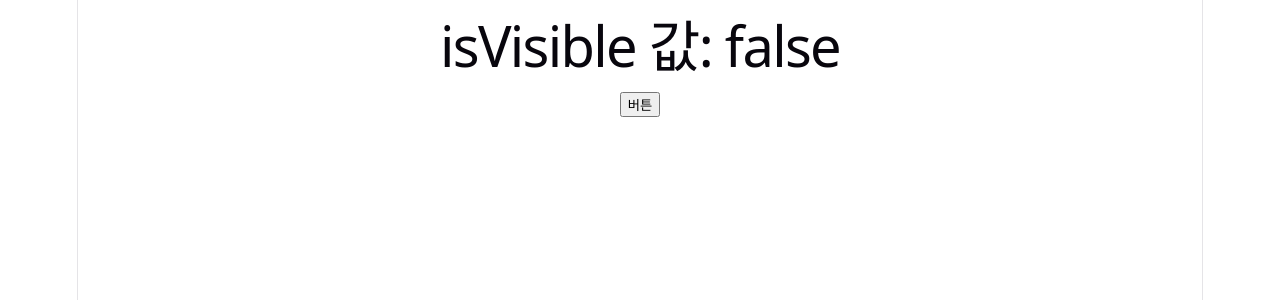
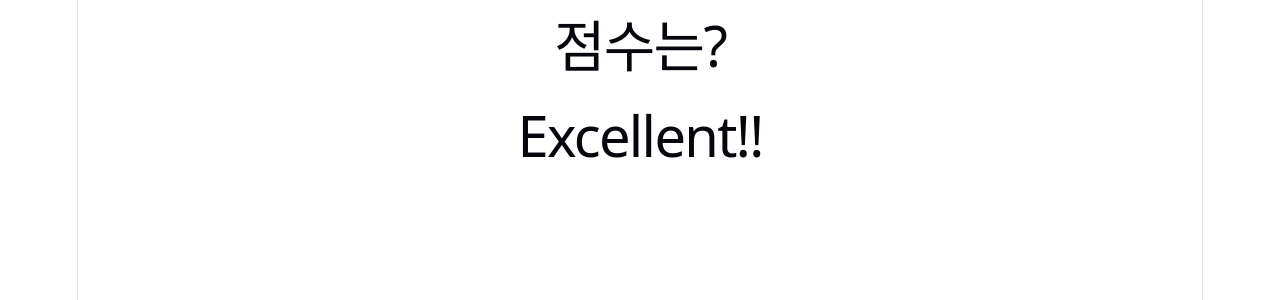
Before and after one commit to chlalswns200/vue-basic, a Vue app: page / in a window 1280 px wide. Shown: the top 300 px of the page. Built offline with nearby package versions, Linux system fonts and the light colour scheme.

Commit message:
3-3 조건부 렌더링2

```diff
--- a/src/App.vue
+++ b/src/App.vue
@@ -1,25 +1,16 @@
 <template>
-  <div>
-    <h1>isVisible 값: {{ isVisible }}</h1>
-    <h1 v-if="isVisible">
-      이 문장은 isVisible 값은 {{ isVisible }}일 경우에만 보입니다.
-    </h1>
-
-    <button @click="toggleVisibility">버튼</button>
-  </div>
+    <h1>점수는?</h1>
+    <h1 v-if="score > 90">Excellent!!</h1>
+    <h1 v-else-if="score > 75">Good!</h1>
+    <h1 v-else>Needs Improvement.</h1>
 </template>
 
 <script>
 export default {
   data() {
     return {
-      isVisible: false,
+      score: 95
     };
-  },
-  method: {
-    toggleVisibility() {
-      this.isVisible = !this.isVisible;
-    },
-  },
+  }
 };
 </script>
```
